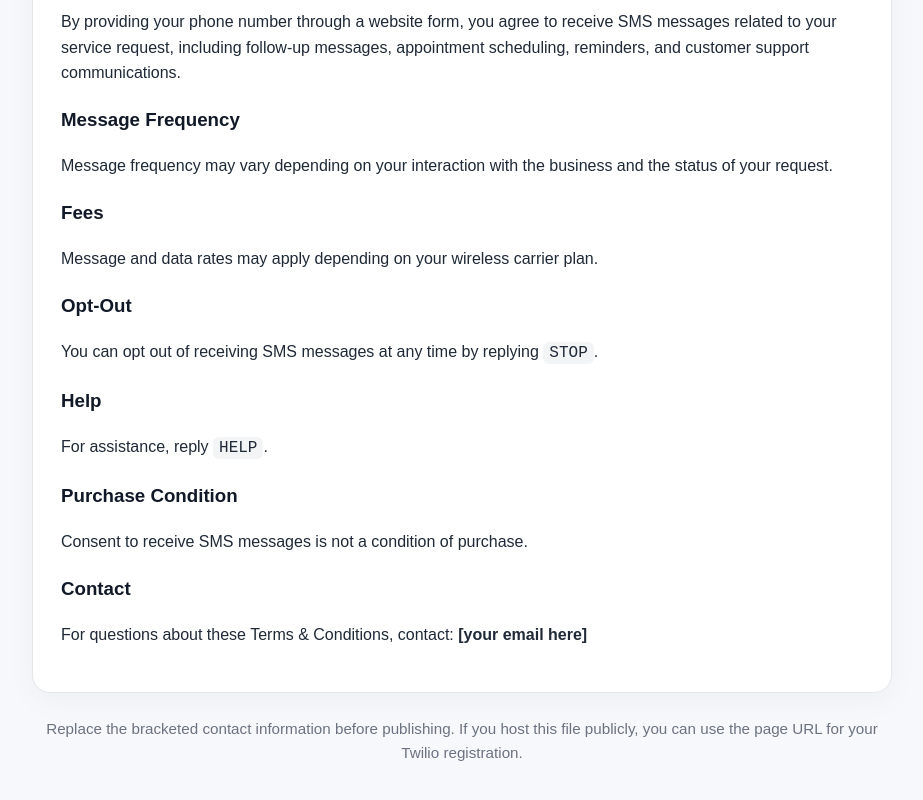
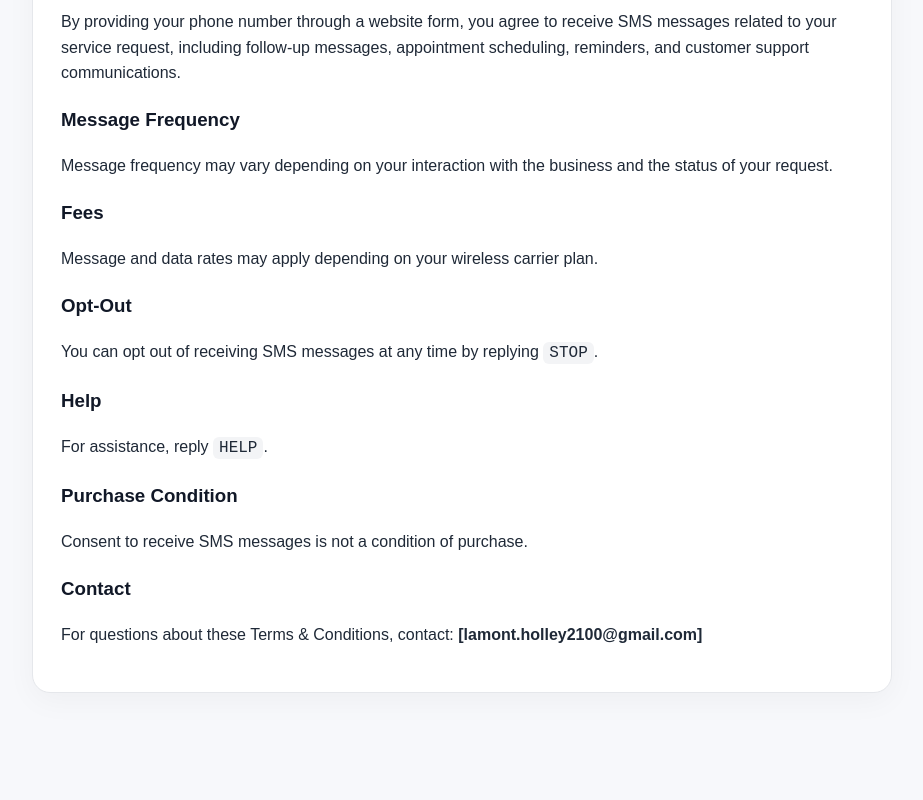
Before and after one commit to DaCrazKid/lamont-automation-policy, a plain HTML site: page lamont_automation_policy_site.html in a window 1280 px wide. Shown: the part 1658-2458 px from the top of the page, without its empty margins (178-1101 px from the left). After the commit the page ends 2435 px from the top, so only its background shows below. Drawn offline with Linux system fonts and the light colour scheme.

Commit message:
lamont_automation_policy_site.html

```diff
--- a/lamont_automation_policy_site.html
+++ b/lamont_automation_policy_site.html
@@ -148,11 +148,10 @@
       <p>Consent to receive SMS messages is not a condition of purchase.</p>
 
       <h3>Contact</h3>
-      <p>For questions about these Terms & Conditions, contact: <strong>[your email here]</strong></p>
+      <p>For questions about these Terms & Conditions, contact: <strong>[lamont.holley2100@gmail.com]</strong></p>
     </section>
 
     <footer>
-      Replace the bracketed contact information before publishing. If you host this file publicly, you can use the page URL for your Twilio registration.
     </footer>
   </div>
 </body>
```
